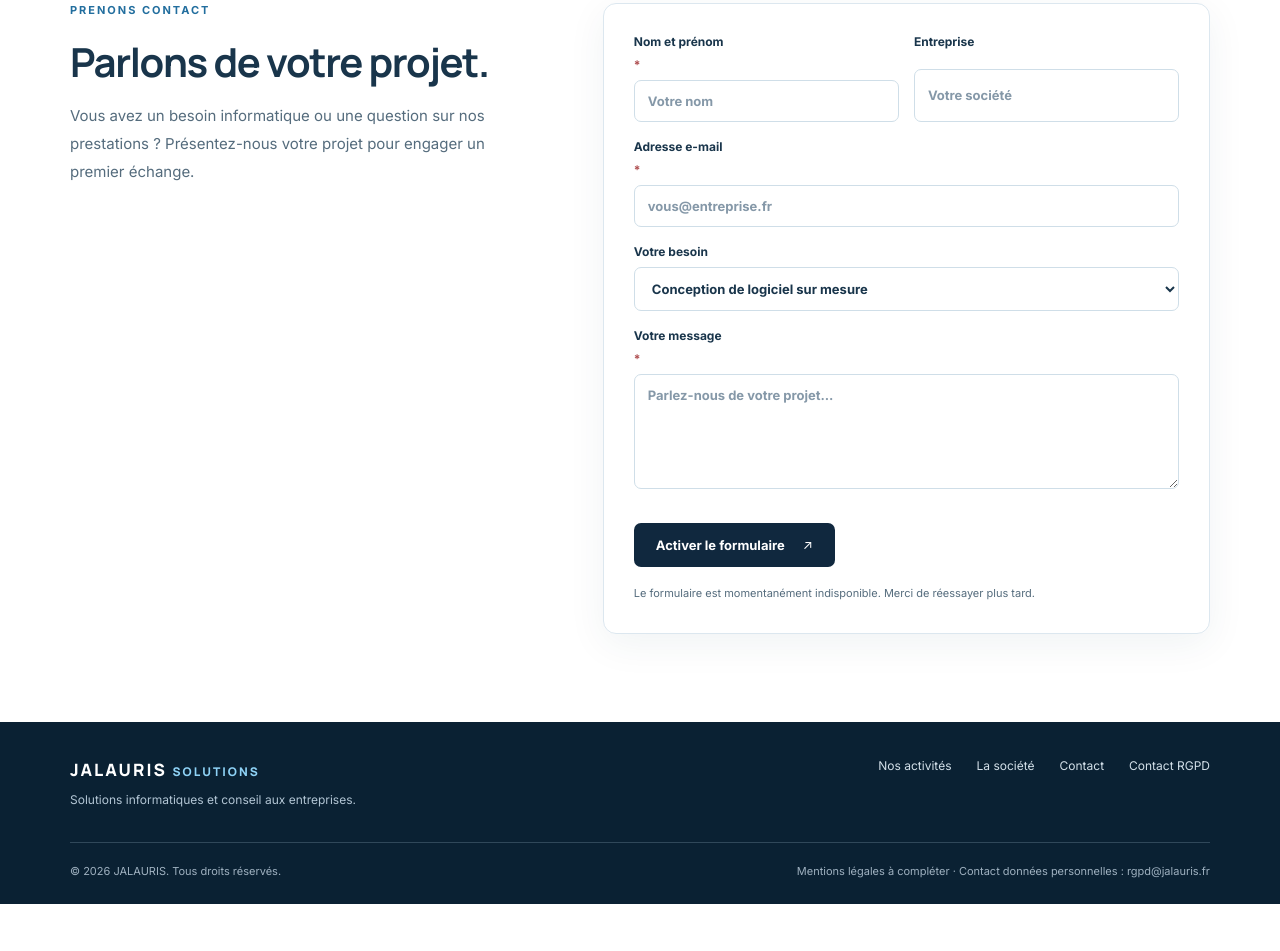
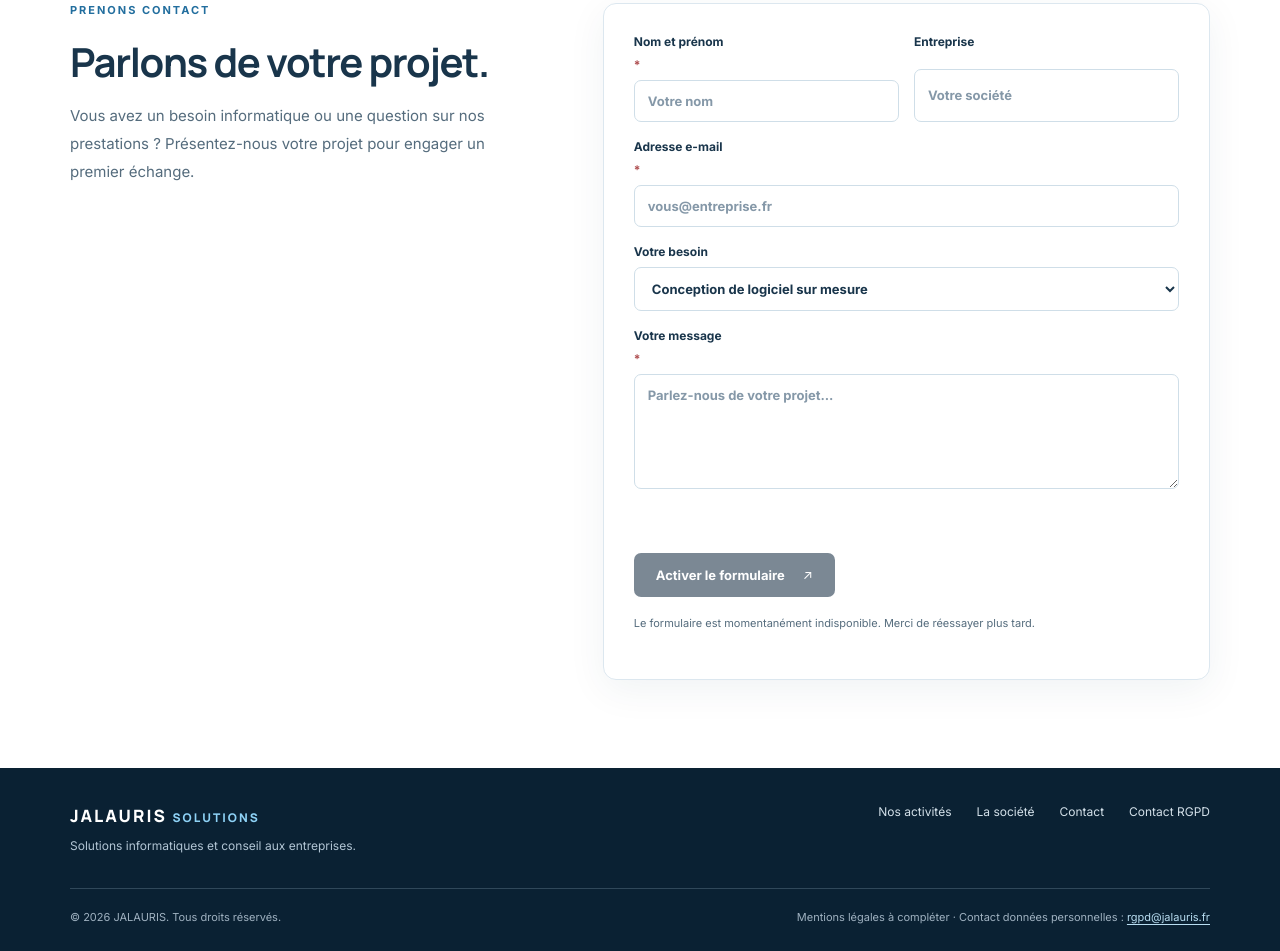
Before and after one commit to jorisbarbin/Jalauris_solutions, a plain HTML site: page index.html in a window 1280 px wide. Shown: the part 1990-2941 px from the top of the page. Before the commit the page ends 2894 px from the top, so only its background shows below. Drawn offline with Linux system fonts and the light colour scheme; no server answers.

Commit message:
Sécurise formulaire et retire adresse commerciale publique

```diff
--- a/styles.css
+++ b/styles.css
@@ -85,3 +85,9 @@ input,select,textarea{width:100%;min-width:0;border:1px solid #cfdee8;background
 @media(max-width:900px){.detail-grid{grid-template-columns:1fr 1fr}.detail-process-grid{gap:35px}}
 @media(max-width:700px){.detail-hero-inner{padding:32px 0 61px}.back-link{margin-bottom:43px}.detail-grid,.detail-process-grid{grid-template-columns:1fr}.detail-callout-inner{flex-direction:column;align-items:flex-start;gap:22px}.detail-card{padding:26px}.detail-index{margin-bottom:20px}}
 @media(max-width:430px){.detail-contact-actions{width:100%}.detail-contact-actions .button-primary{width:100%;justify-content:center}}
+
+/* Formulaire sécurisé */
+.turnstile-widget{min-height:30px}
+.button-primary:disabled{opacity:.55;cursor:not-allowed}
+.form-note[role="status"]{min-height:35px}
+.footer-bottom a{color:#b9def2;text-decoration:underline;text-underline-offset:3px}
```
